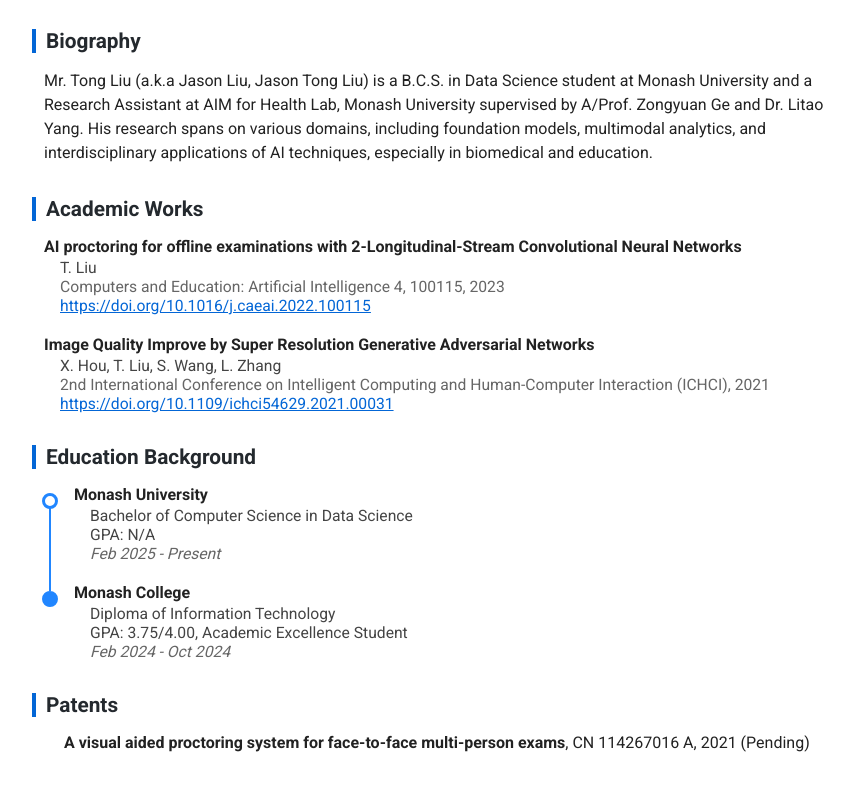
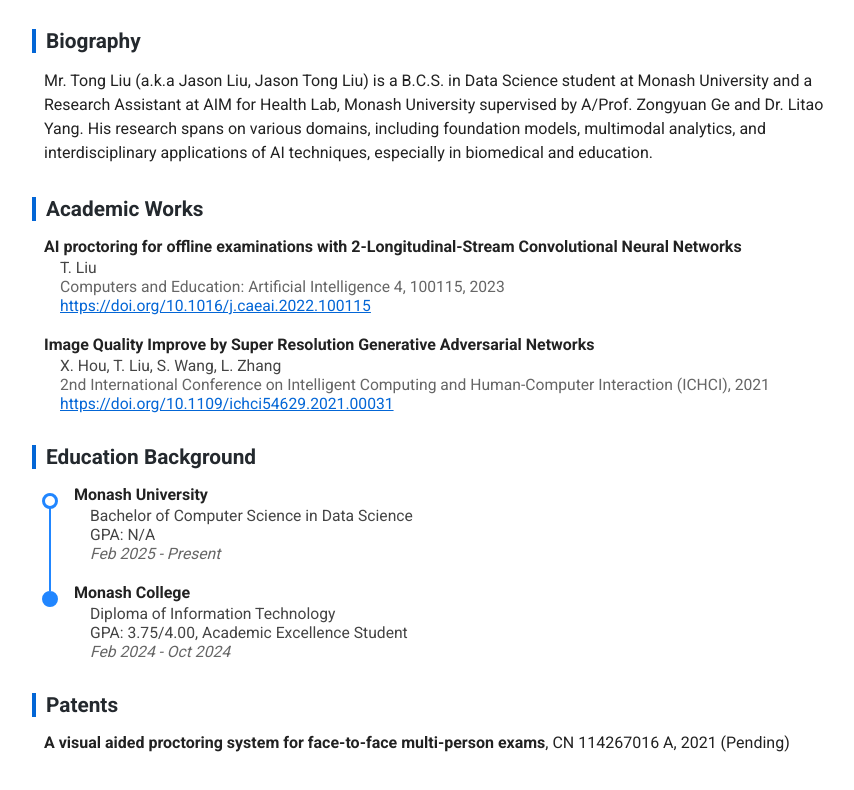
Before and after one commit to JasonTongLiu/Profile, a plain HTML site: page index.html in a window 1280 px wide. Shown: the part 328-1118 px from the top of the page, without its empty margins (208-1062 px from the left). Drawn offline with Linux system fonts and the light colour scheme.

Commit message:
Update profile

```diff
--- a/index.html
+++ b/index.html
@@ -217,7 +217,7 @@
     }
     .patents li {
       margin-bottom: 20px;
-      padding-left: 32px;
+      padding-left: 12px;
     }
   </style>
 </head>
```
